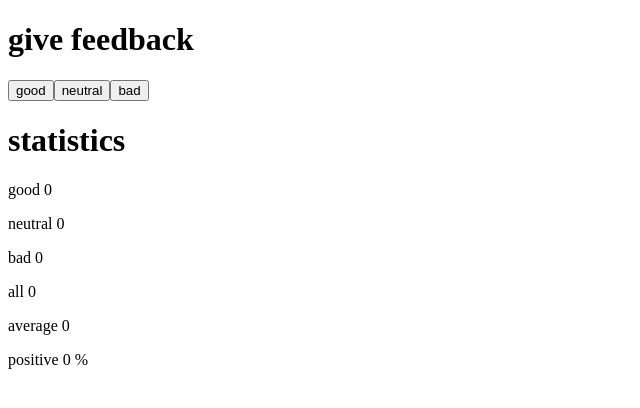
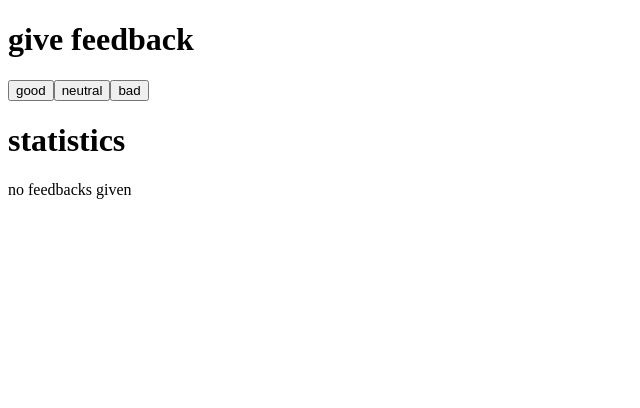
Before and after one commit to raphaelnb/fullStackOpen, a React (Create React App) app in the folder part1/unicafe/: page / in a window 1280 px wide. Shown: the top 408 px of the page, without its empty margins (0-640 px from the left). Built offline with nearby package versions, Linux system fonts and the light colour scheme.

Commit message:
exercise 1.9

```diff
--- a/part1/unicafe/src/App.js
+++ b/part1/unicafe/src/App.js
@@ -1,9 +1,21 @@
 import { useState } from "react";
 
-const Statistics = ({ name, number }) => {
+const Statistics = (props) => {
+  if (props.total === 0) {
+    return (
+      <div>
+        no feedbacks given
+      </div>
+    )
+  }
   return (
     <div>
-      <p>{name} {number} </p>
+      <p>{props.stats1} {props.number1} </p>
+      <p>{props.stats2} {props.number2} </p>
+      <p>{props.stats3} {props.number3} </p>
+      <p>{props.stats4} {props.number4} </p>
+      <p>{props.stats5} {props.number5} </p>
+      <p>{props.stats6} {props.number6} </p>
     </div>
   )
 }
@@ -44,12 +56,15 @@ const App = () => {
       <button onClick={handleNeutralClick} >neutral</button>
       <button onClick={handleBadClicks} >bad</button>
       <h1>statistics</h1>
-      <Statistics name='good' number={good} />
-      <Statistics name='neutral' number={neutral} />
-      <Statistics name='bad' number={bad} />
-      <Statistics name='all' number={total} />
-      <Statistics name='average' number={average} />
-      <Statistics name='positive' number={positive.toString().concat(' %')}/>
+      <Statistics
+        total={total}
+        stats1='good' number1={good}
+        stats2='neutral' number2={neutral}
+        stats3='bad' number3={bad}
+        stats4='all' number4={total}
+        stats5='average' number5={average}
+        stats6='positive' number6={positive.toString().concat(' %')}
+      />
     </div>
   )
 }
```
